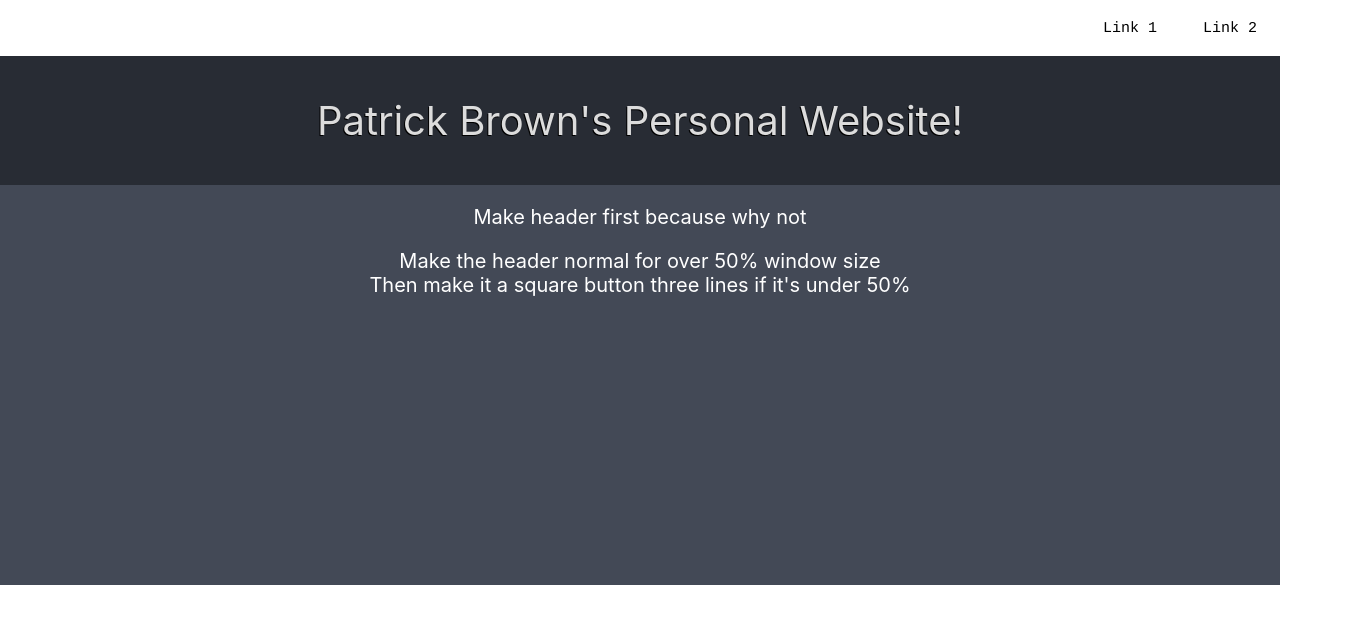
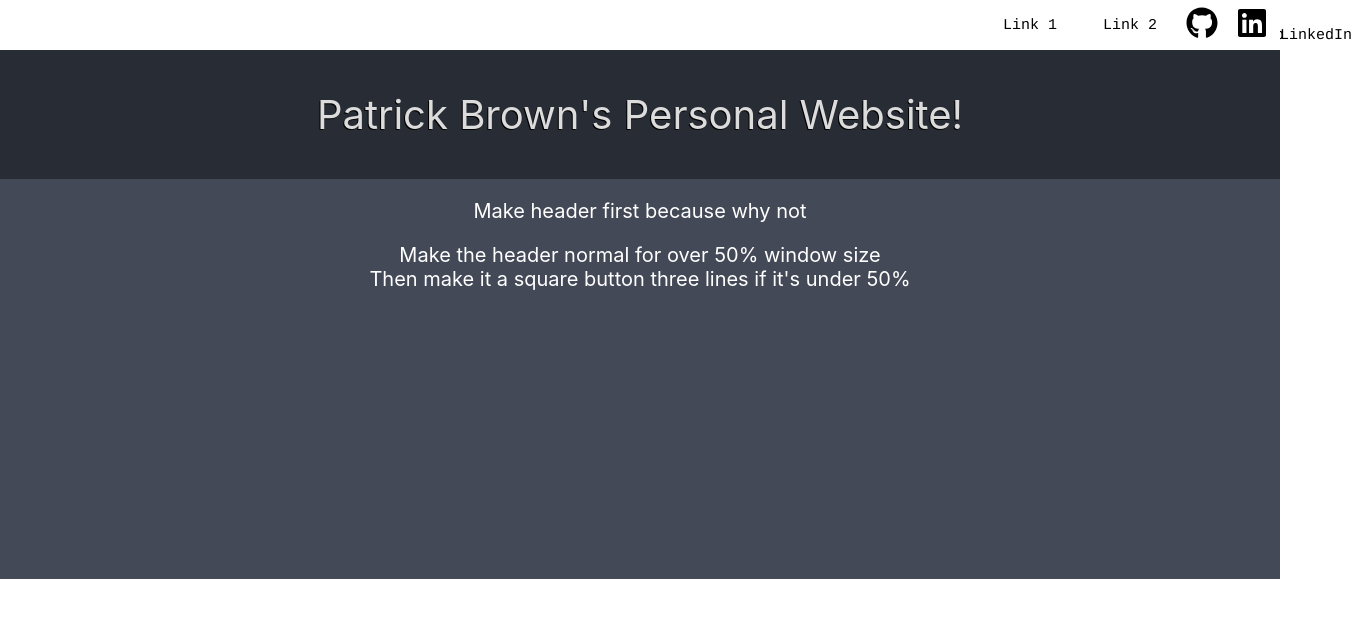
Before and after one commit to PatrickBrown1/PersonalWebsite-REACT, a React (Create React App) app: page / in a window 1280 px wide. Shown: the top 624 px of the page, 1352 px wide, since content can reach past the window. Built offline with nearby package versions, Linux system fonts and the light colour scheme.

Commit message:
Styling for NavBar done  (STILL HAVE TO VERTICALLY CENTER ICON TEXT)

```diff
--- a/package.json
+++ b/package.json
@@ -8,6 +8,7 @@
     "@testing-library/user-event": "^7.2.1",
     "react": "^16.12.0",
     "react-dom": "^16.12.0",
+    "react-icons": "^3.9.0",
     "react-scripts": "3.4.0"
   },
   "scripts": {
@@ -30,5 +31,8 @@
       "last 1 firefox version",
       "last 1 safari version"
     ]
+  },
+  "devDependencies": {
+    "file-loader": "^6.0.0"
   }
 }
--- a/src/App.js
+++ b/src/App.js
@@ -1,6 +1,6 @@
 import React from 'react';
 import './App.css';
-import NavBar from './NavBar.js';
+import NavBar from'./NavBar.js';
 function App() {
   return (
     <div className="App">
--- a/src/CustomNavButton.js
+++ b/src/CustomNavButton.js
@@ -1,10 +1,19 @@
 import React from 'react';
 import './NavBar.css';
 
-const button = (props) => (
+const Button = (props) => (
     <button className='NavBar-onebutton' onClick={props.clicked}>
         {props.children}
     </button>
 );
 
-export default button;
+const ExpandingButton = (props) => (
+    <button className='NavBar-expandingbutton' onClick={props.clicked}>
+        {props.children}
+    </button>
+);
+
+export {
+    Button,
+    ExpandingButton,
+}
--- a/src/NavBar.css
+++ b/src/NavBar.css
@@ -1,10 +1,13 @@
 .NavBar {
     display: inline-flex;
+    justify-content: flex-end;
     flex-direction: row;
-    justify-content: flex-end;
-    min-height: 7vh;
+
+    min-height: 50px;
     width: 100%;
 }
+
+
 
 .NavBar-onebutton {
     justify-self: right;
@@ -13,7 +16,7 @@
 
     font-size: 15px;
     font-family: Courier;
-    border: 0px black;
+    border: 1px black;
     background-color: white;
     transition-duration: 0.4s;
 }
@@ -22,3 +25,22 @@
     cursor: pointer;
     background-color: rgb(220, 220, 220);
 }
+
+
+.NavBar-expandingbutton{
+    justify-self: right;
+    white-space: nowrap;
+
+    width: 50px;
+    font-size: 15px;
+    font-family: Courier;
+    border: 1px black;
+    background-color: white;
+    transition-duration: 0.4s;
+
+}
+.NavBar-expandingbutton:hover{
+    width: 150px;
+    cursor: pointer;
+    background-color: rgb(220, 220, 220);
+}
--- a/src/NavBar.js
+++ b/src/NavBar.js
@@ -1,13 +1,21 @@
 import React from 'react';
 import './NavBar.css';
-import CustomNavButton from './CustomNavButton.js'
-
+import {Button, ExpandingButton}  from './CustomNavButton.js'
+import { FaGithub, FaLinkedin } from 'react-icons/fa';
 export default class NavBar extends React.Component {
     render() {
         return(
             <div className='NavBar'>
-                <CustomNavButton className='NavBar-onebutton'>Link 1</CustomNavButton>
-                <CustomNavButton className='NavBar-onebutton'>Link 2</CustomNavButton>
+                <Button>Link 1</Button>
+                <Button>Link 2</Button>
+                <ExpandingButton>
+                    <FaGithub size={32}/>
+                    &thinsp; GitHub
+                </ExpandingButton>
+                <ExpandingButton>
+                    <FaLinkedin size={32}/>
+                    &thinsp; LinkedIn
+                </ExpandingButton>
             </div>
         );
     }
```
Also changed, not shown: 2 other files (tests, documents, lock files or other folders).
